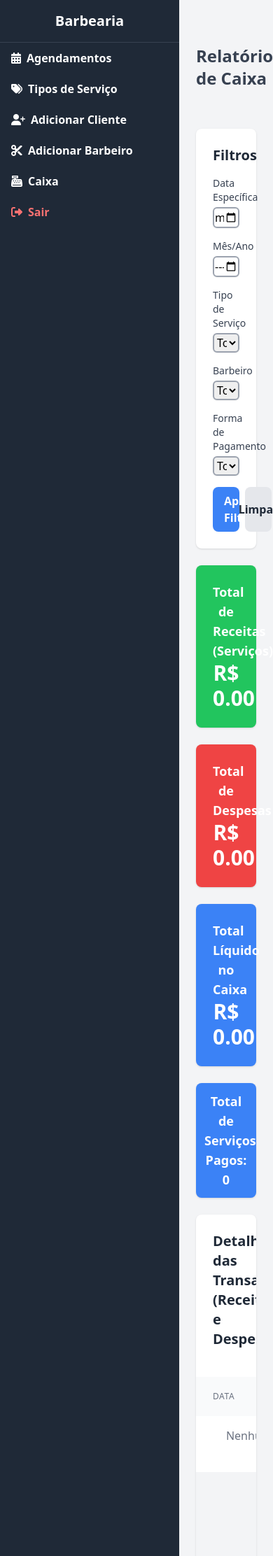
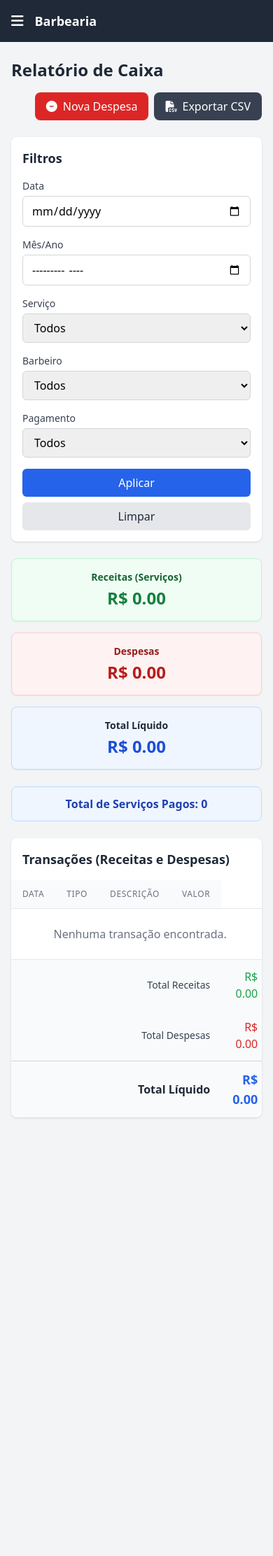
Before and after one commit to Edson468/app_barbearia, a Django app: page /caixa/ in a window 390 px wide. Shown: the top 2224 px of the page at 70% size. Run offline with Django 5.2, Linux system fonts and the light colour scheme; a user stored in the database is signed in; tables that the repository leaves empty hold one stand-in row (values such as "Sample post"); some libraries are stand-ins or nearby versions.

Commit message:
Ajustes de responsividade: menu mobile e layout do caixa

```diff
--- a/barbershop/templates/barbershop/daily_cashier.html
+++ b/barbershop/templates/barbershop/daily_cashier.html
@@ -1,136 +1,156 @@
 {% extends 'products/base.html' %}
 
 {% block title %}Caixa{% endblock %}
+
 {% block extra_css %}
+<style>
+  @media (max-width: 768px) {
+    .summary-cards {
+      grid-template-columns: 1fr !important;
+    }
+    .summary-cards .card {
+      min-height: auto;
+      padding: 1rem;
+    }
+  }
+</style>
 {% endblock %}
+
 {% block content %}
-<div class="flex justify-between items-center mb-6">
-    <h3 class="text-2xl font-semibold text-gray-700">Relatório de Caixa</h3>
-    <div>
-        <a href="{% url 'barbershop:add_expense' %}" class="bg-red-500 hover:bg-red-600 text-white font-bold py-2 px-4 rounded-lg inline-flex items-center mr-2">
-            <i class="fas fa-minus-circle mr-2"></i>
-            <span>Nova Despesa</span>
+<div class="flex flex-col md:flex-row md:items-center md:justify-between gap-4 mb-6">
+  <h3 class="text-2xl font-semibold text-gray-800">Relatório de Caixa</h3>
+  <div class="flex flex-wrap gap-2 justify-end">
+    <a href="{% url 'barbershop:add_expense' %}" class="bg-red-600 hover:bg-red-700 text-white font-medium py-2 px-4 rounded-lg inline-flex items-center gap-2">
+      <i class="fas fa-minus-circle"></i> Nova Despesa
     </a>
-        <a href="{% url 'barbershop:export_cashier_csv' %}?{{ query_params }}" class="bg-gray-700 hover:bg-gray-600 text-white font-bold py-2 px-4 rounded-lg inline-flex items-center">
-            <i class="fas fa-file-csv mr-2"></i>
-            <span>Exportar para CSV</span>
+    <a href="{% url 'barbershop:export_cashier_csv' %}?{{ query_params }}" class="bg-gray-700 hover:bg-gray-800 text-white font-medium py-2 px-4 rounded-lg inline-flex items-center gap-2">
+      <i class="fas fa-file-csv"></i> Exportar CSV
     </a>
   </div>
 </div>
 
-<div class="bg-white rounded-lg shadow p-6 mb-6">
-    <h5 class="text-xl font-bold text-gray-800 mb-4">Filtros</h5>
-    <form method="get" class="grid grid-cols-1 md:grid-cols-2 lg:grid-cols-5 gap-4 items-end">
-        <div>
-            <label for="filter_date" class="block text-sm font-medium text-gray-700">Data Específica</label>
-            <input type="date" name="filter_date" id="filter_date" class="mt-1 block w-full border-gray-400 border-2 rounded-md shadow-sm focus:ring-indigo-500 focus:border-indigo-500" value="{{ filter_date }}">
+<!-- Filtros -->
+<div class="bg-white rounded-lg shadow p-4 md:p-6 mb-6">
+  <h5 class="text-lg font-bold text-gray-800 mb-4">Filtros</h5>
+  <form method="get" class="grid grid-cols-1 sm:grid-cols-2 lg:grid-cols-6 gap-4">
+    <div class="lg:col-span-1">
+      <label class="block text-sm font-medium text-gray-700 mb-1">Data</label>
+      <input type="date" name="filter_date" value="{{ filter_date }}" class="w-full border border-gray-300 rounded-md px-3 py-2 focus:ring-2 focus:ring-blue-500 focus:outline-none">
     </div>
-        <div>
-            <label for="filter_month" class="block text-sm font-medium text-gray-700">Mês/Ano</label>
-            <input type="month" name="filter_month" id="filter_month" class="mt-1 block w-full border-gray-400 border-2 rounded-md shadow-sm focus:ring-indigo-500 focus:border-indigo-500" value="{{ filter_month }}">
+    <div class="lg:col-span-1">
+      <label class="block text-sm font-medium text-gray-700 mb-1">Mês/Ano</label>
+      <input type="month" name="filter_month" value="{{ filter_month }}" class="w-full border border-gray-300 rounded-md px-3 py-2 focus:ring-2 focus:ring-blue-500 focus:outline-none">
     </div>
-        <div>
-            <label for="filter_service_type" class="block text-sm font-medium text-gray-700">Tipo de Serviço</label>
-            <select name="filter_service_type" id="filter_service_type" class="mt-1 block w-full border-gray-400 border-2 rounded-md shadow-sm focus:ring-indigo-500 focus:border-indigo-500">
+    <div class="lg:col-span-1">
+      <label class="block text-sm font-medium text-gray-700 mb-1">Serviço</label>
+      <select name="filter_service_type" class="w-full border border-gray-300 rounded-md px-3 py-2 focus:ring-2 focus:ring-blue-500 focus:outline-none">
         <option value="">Todos</option>
-                {% for st in service_types %}<option value="{{ st.id }}" {% if filter_service_type == st.id|stringformat:"s" %}selected{% endif %}>{{ st.name }}</option>{% endfor %}
+        {% for st in service_types %}
+          <option value="{{ st.id }}" {% if filter_service_type == st.id|stringformat:"s" %}selected{% endif %}>{{ st.name }}</option>
+        {% endfor %}
       </select>
     </div>
-        <div>
-            <label for="filter_barber" class="block text-sm font-medium text-gray-700">Barbeiro</label>
-            <select name="filter_barber" id="filter_barber" class="mt-1 block w-full border-gray-400 border-2 rounded-md shadow-sm focus:ring-indigo-500 focus:border-indigo-500">
+    <div class="lg:col-span-1">
+      <label class="block text-sm font-medium text-gray-700 mb-1">Barbeiro</label>
+      <select name="filter_barber" class="w-full border border-gray-300 rounded-md px-3 py-2 focus:ring-2 focus:ring-blue-500 focus:outline-none">
         <option value="">Todos</option>
         {% for barber in barbers %}
           <option value="{{ barber.id }}" {% if filter_barber == barber.id|stringformat:"s" %}selected{% endif %}>{{ barber.username }}</option>
         {% endfor %}
       </select>
     </div>
-        <div>
-            <label for="filter_payment_method" class="block text-sm font-medium text-gray-700">Forma de Pagamento</label>
-            <select name="filter_payment_method" id="filter_payment_method" class="mt-1 block w-full border-gray-400 border-2 rounded-md shadow-sm focus:ring-indigo-500 focus:border-indigo-500">
+    <div class="lg:col-span-1">
+      <label class="block text-sm font-medium text-gray-700 mb-1">Pagamento</label>
+      <select name="filter_payment_method" class="w-full border border-gray-300 rounded-md px-3 py-2 focus:ring-2 focus:ring-blue-500 focus:outline-none">
         <option value="">Todos</option>
         {% for value, name in payment_methods %}
           <option value="{{ value }}" {% if filter_payment_method == value %}selected{% endif %}>{{ name }}</option>
         {% endfor %}
       </select>
     </div>
-        <div class="flex space-x-2">
-            <button type="submit" class="w-full bg-blue-500 hover:bg-blue-600 text-white font-bold py-2 px-4 rounded-lg">Aplicar Filtros</button>
-            <a href="{% url 'barbershop:daily_cashier' %}" class="w-full flex items-center justify-center bg-gray-200 hover:bg-gray-300 text-gray-800 font-bold py-2 px-4 rounded-lg">Limpar</a>
+    <div class="lg:col-span-1 flex flex-col justify-end gap-2">
+      <button type="submit" class="w-full bg-blue-600 hover:bg-blue-700 text-white font-medium py-2 px-4 rounded-md">Aplicar</button>
+      <a href="{% url 'barbershop:daily_cashier' %}" class="w-full text-center bg-gray-200 hover:bg-gray-300 text-gray-800 font-medium py-2 px-4 rounded-md">Limpar</a>
     </div>
   </form>
 </div>
 
-<div class="grid grid-cols-1 md:grid-cols-3 gap-6 mb-6">
-    <div class="bg-green-500 text-white rounded-lg shadow p-6 text-center">
-        <h5 class="font-bold text-lg">Total de Receitas (Serviços)</h5>
-        <p class="text-3xl font-extrabold">R$ {{ total_income|floatformat:2 }}</p>
+<!-- Resumo Financeiro -->
+<div class="grid grid-cols-1 md:grid-cols-3 gap-4 mb-6 summary-cards">
+  <div class="card bg-green-50 border border-green-200 rounded-lg p-4 text-center shadow-sm">
+    <h5 class="font-semibold text-green-800 text-sm">Receitas (Serviços)</h5>
+    <p class="text-2xl font-bold text-green-700 mt-1">R$ {{ total_income|floatformat:2 }}</p>
   </div>
-    <div class="bg-red-500 text-white rounded-lg shadow p-6 text-center">
-        <h5 class="font-bold text-lg">Total de Despesas</h5>
-        <p class="text-3xl font-extrabold">R$ {{ total_outcome|floatformat:2 }}</p>
+  <div class="card bg-red-50 border border-red-200 rounded-lg p-4 text-center shadow-sm">
+    <h5 class="font-semibold text-red-800 text-sm">Despesas</h5>
+    <p class="text-2xl font-bold text-red-700 mt-1">R$ {{ total_outcome|floatformat:2 }}</p>
   </div>
-    <div class="{% if total_value >= 0 %}bg-blue-500{% else %}bg-red-700{% endif %} text-white rounded-lg shadow p-6 text-center">
-        <h5 class="font-bold text-lg">Total Líquido no Caixa</h5>
-        <p class="text-3xl font-extrabold">R$ {{ total_value|floatformat:2 }}</p>
+  <div class="card bg-blue-50 border {% if total_value >= 0 %}border-blue-200{% else %}border-red-300{% endif %} rounded-lg p-4 text-center shadow-sm">
+    <h5 class="font-semibold text-gray-800 text-sm">Total Líquido</h5>
+    <p class="text-2xl font-bold {% if total_value >= 0 %}text-blue-700{% else %}text-red-700{% endif %} mt-1">R$ {{ total_value|floatformat:2 }}</p>
   </div>
 </div>
-<div class="bg-blue-500 text-white rounded-lg shadow p-3 mb-6 text-center">
-    <h5 class="font-bold text-lg">Total de Serviços Pagos: {{ total_services }}</h5>
+
+<!-- Total de Serviços -->
+<div class="bg-blue-50 border border-blue-200 rounded-lg p-3 mb-6 text-center">
+  <h5 class="font-semibold text-blue-800">Total de Serviços Pagos: <span class="font-bold">{{ total_services }}</span></h5>
 </div>
 
-
+<!-- Tabela de Transações -->
 <div class="bg-white rounded-lg shadow overflow-hidden">
-    <div class="p-6">
-        <h5 class="text-xl font-bold text-gray-800 mb-4">Detalhes das Transações (Receitas e Despesas)</h5>
+  <div class="p-4 md:p-6">
+    <h5 class="text-lg font-bold text-gray-800">Transações (Receitas e Despesas)</h5>
   </div>
   <div class="overflow-x-auto">
-        <table class="min-w-full">
+    <table class="min-w-full divide-y divide-gray-200">
       <thead class="bg-gray-50">
         <tr>
-                    <th class="px-6 py-3 text-left text-xs font-medium text-gray-500 uppercase tracking-wider">Data</th>
-                    <th class="px-6 py-3 text-left text-xs font-medium text-gray-500 uppercase tracking-wider">Tipo</th>
-                    <th class="px-6 py-3 text-left text-xs font-medium text-gray-500 uppercase tracking-wider">Descrição</th>
-                    <th class="px-6 py-3 text-left text-xs font-medium text-gray-500 uppercase tracking-wider">Barbeiro</th>
-                    <th class="px-6 py-3 text-left text-xs font-medium text-gray-500 uppercase tracking-wider">Forma Pag.</th>
-                    <th class="px-6 py-3 text-right text-xs font-medium text-gray-500 uppercase tracking-wider">Valor</th>
+          <th class="px-4 py-3 text-left text-xs font-medium text-gray-500 uppercase tracking-wider">Data</th>
+          <th class="px-4 py-3 text-left text-xs font-medium text-gray-500 uppercase tracking-wider">Tipo</th>
+          <th class="px-4 py-3 text-left text-xs font-medium text-gray-500 uppercase tracking-wider">Descrição</th>
+          <th class="px-4 py-3 text-left text-xs font-medium text-gray-500 uppercase tracking-wider hidden sm:table-cell">Barbeiro</th>
+          <th class="px-4 py-3 text-left text-xs font-medium text-gray-500 uppercase tracking-wider hidden md:table-cell">Forma Pag.</th>
+          <th class="px-4 py-3 text-right text-xs font-medium text-gray-500 uppercase tracking-wider">Valor</th>
         </tr>
       </thead>
-            <tbody class="bg-white divide-y divide-gray-200">
+      <tbody class="divide-y divide-gray-200">
         {% for transaction in transactions %}
         <tr class="{% if transaction.is_expense %}bg-red-50 hover:bg-red-100{% else %}hover:bg-gray-50{% endif %}">
-                    <td class="px-6 py-4 whitespace-nowrap text-sm text-gray-500">{{ transaction.sort_time|date:"d/m/Y H:i" }}</td>
-                    <td class="px-6 py-4 whitespace-nowrap text-sm font-medium {% if transaction.is_expense %}text-red-600{% else %}text-green-600{% endif %}">
-                        {% if transaction.is_expense %}DESPESA{% else %}RECEITA{% endif %}
+          <td class="px-4 py-3 text-sm text-gray-600 whitespace-nowrap">{{ transaction.sort_time|date:"d/m/Y H:i" }}</td>
+          <td class="px-4 py-3 text-sm font-medium {% if transaction.is_expense %}text-red-600{% else %}text-green-600{% endif %}">
+            {{ transaction.get_type_display }}
           </td>
-                    <td class="px-6 py-4 whitespace-nowrap text-sm text-gray-900">{{ transaction.description }}</td>
-                    <td class="px-6 py-4 whitespace-nowrap text-sm text-gray-500">{{ transaction.barber }}</td>
-                    <td class="px-6 py-4 whitespace-nowrap text-sm text-gray-500">{{ transaction.payment_method }}</td>
-                    <td class="px-6 py-4 whitespace-nowrap text-right text-sm font-medium {% if transaction.is_expense %}text-red-600{% else %}text-green-600{% endif %}">
+          <td class="px-4 py-3 text-sm text-gray-800 max-w-xs truncate">{{ transaction.description }}</td>
+          <td class="px-4 py-3 text-sm text-gray-600 hidden sm:table-cell">{{ transaction.barber }}</td>
+          <td class="px-4 py-3 text-sm text-gray-600 hidden md:table-cell">{{ transaction.payment_method }}</td>
+          <td class="px-4 py-3 text-right text-sm font-medium {% if transaction.is_expense %}text-red-600{% else %}text-green-600{% endif %}">
             R$ {{ transaction.value|floatformat:2 }}
           </td>
         </tr>
         {% empty %}
         <tr>
-                    <td colspan="6" class="px-6 py-4 text-center text-gray-500">Nenhuma transação (receita ou despesa) encontrada para os filtros selecionados.</td>
+          <td colspan="6" class="px-4 py-6 text-center text-gray-500">Nenhuma transação encontrada.</td>
         </tr>
         {% endfor %}
       </tbody>
-            <tfoot class="bg-gray-100">
+      <tfoot class="bg-gray-50 font-medium">
         <tr>
-                    <td colspan="5" class="px-6 py-4 text-right text-sm font-bold text-gray-800 uppercase">Total de Receitas</td>
-                    <td class="px-6 py-4 whitespace-nowrap text-right text-sm font-bold text-green-600">R$ {{ total_income|floatformat:2 }}</td>
+          <td colspan="5" class="px-4 py-3 text-right text-sm text-gray-700">Total Receitas</td>
+          <td class="px-4 py-3 text-right text-green-600">R$ {{ total_income|floatformat:2 }}</td>
         </tr>
         <tr>
-                    <td colspan="5" class="px-6 py-4 text-right text-sm font-bold text-gray-800 uppercase">Total de Despesas</td>
-                    <td class="px-6 py-4 whitespace-nowrap text-right text-sm font-bold text-red-600">R$ {{ total_outcome|floatformat:2 }}</td>
+          <td colspan="5" class="px-4 py-3 text-right text-sm text-gray-700">Total Despesas</td>
+          <td class="px-4 py-3 text-right text-red-600">R$ {{ total_outcome|floatformat:2 }}</td>
         </tr>
-                <tr>
-                    <td colspan="5" class="px-6 py-4 text-right text-lg font-extrabold text-gray-800 uppercase">Total Líquido</td>
-                    <td class="px-6 py-4 whitespace-nowrap text-right text-lg font-extrabold {% if total_value >= 0 %}text-blue-600{% else %}text-red-700{% endif %}">R$ {{ total_value|floatformat:2 }}</td>
+        <tr class="border-t border-gray-300">
+          <td colspan="5" class="px-4 py-3 text-right text-base font-bold text-gray-800">Total Líquido</td>
+          <td class="px-4 py-3 text-right text-lg font-bold {% if total_value >= 0 %}text-blue-600{% else %}text-red-600{% endif %}">
+            R$ {{ total_value|floatformat:2 }}
+          </td>
         </tr>
       </tfoot>
     </table>
   </div>
 </div>
+
 {% endblock %}
--- a/barbershop/templates/products/base.html
+++ b/barbershop/templates/products/base.html
@@ -12,35 +12,41 @@
     <link rel="stylesheet" href="https://cdnjs.cloudflare.com/ajax/libs/font-awesome/6.5.2/css/all.min.css">
 
     {% block extra_css %}{% endblock %}
+    <style>
+        /* Garante que o modal e overlay funcionem corretamente */
+        html, body { height: 100%; overflow: hidden; }
+        #sidebar { transition: transform 0.3s ease; }
+        .sidebar-open #sidebar { transform: translateX(0); }
+        .sidebar-closed #sidebar { transform: translateX(-100%); }
+    </style>
 </head>
 <body class="bg-gray-100">
 
-    <div class="flex h-screen bg-gray-200">
-        <!-- Sidebar -->
-        <div class="w-64 bg-gray-800 text-white flex flex-col">
+    <!-- Overlay para mobile (fecha sidebar ao clicar fora) -->
+    <div id="overlay" class="fixed inset-0 bg-black bg-opacity-50 z-40 hidden md:hidden" style="display:none;"></div>
+
+    <div id="app" class="flex h-screen bg-gray-200">
+
+        <!-- Sidebar (escondida em mobile por padrão) -->
+        <div id="sidebar" class="fixed md:relative md:w-64 w-64 h-full bg-gray-800 text-white flex flex-col z-50 transform -translate-x-full md:translate-x-0">
             <div class="text-white text-xl font-semibold text-center py-4 border-b border-gray-700">Barbearia</div>
 
-            <nav class="flex-grow">
+            <nav class="flex-grow mt-4">
                 <a href="{% url 'barbershop:service_list' %}" class="block py-2.5 px-4 rounded transition duration-200 hover:bg-gray-700 hover:text-white font-semibold">
                     <i class="fas fa-calendar-alt me-2"></i>Agendamentos
                 </a>
-
                 <a href="{% url 'barbershop:service_type_list' %}" class="block py-2.5 px-4 rounded transition duration-200 hover:bg-gray-700 hover:text-white font-semibold">
                     <i class="fas fa-tags me-2"></i>Tipos de Serviço
                 </a>
-
                 <a href="{% url 'barbershop:add_client' %}" class="block py-2.5 px-4 rounded transition duration-200 hover:bg-gray-700 hover:text-white font-semibold">
                     <i class="fas fa-user-plus me-2"></i>Adicionar Cliente
                 </a>
-
                 <a href="{% url 'barbershop:add_barber' %}" class="block py-2.5 px-4 rounded transition duration-200 hover:bg-gray-700 hover:text-white font-semibold">
                     <i class="fas fa-cut me-2"></i>Adicionar Barbeiro
                 </a>
-
                 <a href="{% url 'barbershop:daily_cashier' %}" class="block py-2.5 px-4 rounded transition duration-200 hover:bg-gray-700 hover:text-white font-semibold">
                     <i class="fas fa-cash-register me-2"></i>Caixa
                 </a>
-
                 <a href="{% url 'barbershop:logout' %}" class="block py-2.5 px-4 rounded transition duration-200 hover:bg-red-500 text-red-400 hover:text-white font-semibold mt-auto mb-2">
                     <i class="fas fa-sign-out-alt me-2"></i>Sair
                 </a>
@@ -49,13 +55,43 @@
 
         <!-- Content -->
         <div class="flex-1 flex flex-col overflow-hidden">
+            <!-- Header com botão hamburger (só em mobile) -->
+            <header class="md:hidden bg-gray-800 text-white p-4 flex items-center">
+                <button id="menu-toggle" class="text-white focus:outline-none">
+                    <i class="fas fa-bars text-xl"></i>
+                </button>
+                <h1 class="text-lg font-semibold ml-4">Barbearia</h1>
+            </header>
+
             <main class="flex-1 overflow-x-hidden overflow-y-auto bg-gray-100">
-            <div class="container mx-auto px-6 py-8">
-                {% block content %}
-                {% endblock %}
-            </div>
+                <div class="container mx-auto px-4 md:px-6 py-6">
+                    {% block content %}
+                    {% endblock %}
+                </div>
             </main>
         </div>
     </div>
+
+    <script>
+        const sidebar = document.getElementById('sidebar');
+        const overlay = document.getElementById('overlay');
+        const menuToggle = document.getElementById('menu-toggle');
+        const app = document.getElementById('app');
+
+        function openSidebar() {
+            app.classList.add('sidebar-open');
+            app.classList.remove('sidebar-closed');
+            overlay.style.display = 'block';
+        }
+
+        function closeSidebar() {
+            app.classList.remove('sidebar-open');
+            app.classList.add('sidebar-closed');
+            overlay.style.display = 'none';
+        }
+
+        menuToggle?.addEventListener('click', openSidebar);
+        overlay?.addEventListener('click', closeSidebar);
+    </script>
 </body>
 </html>
```
Lines whose indentation alone changed are shown as unchanged.
